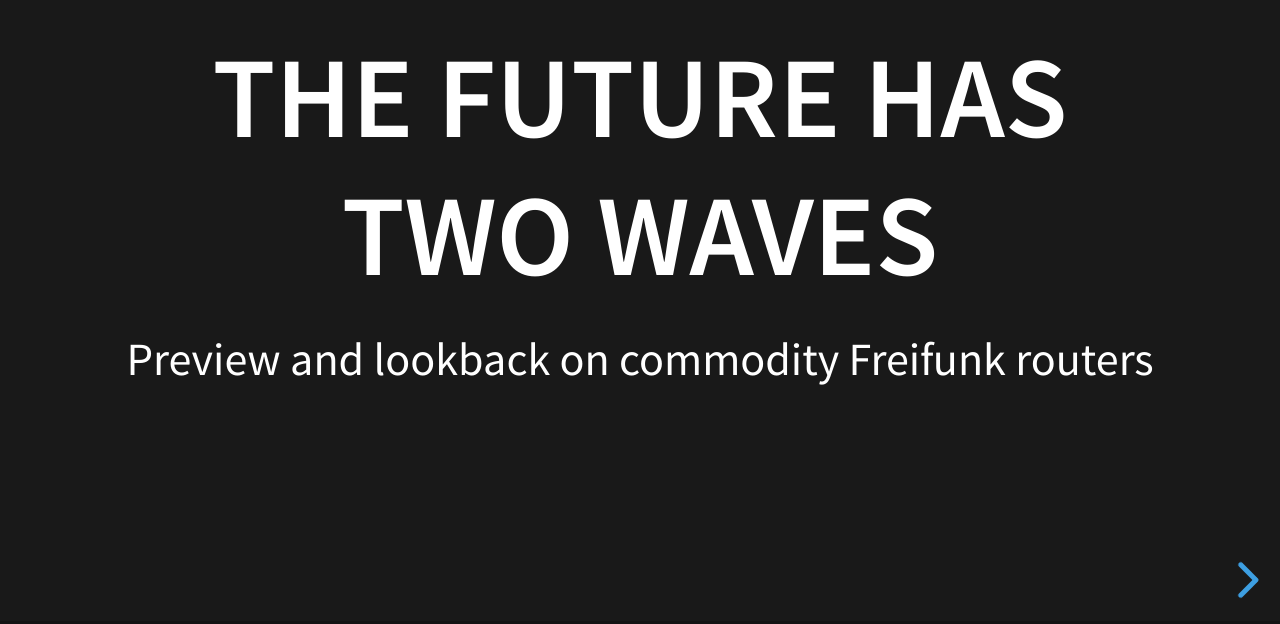
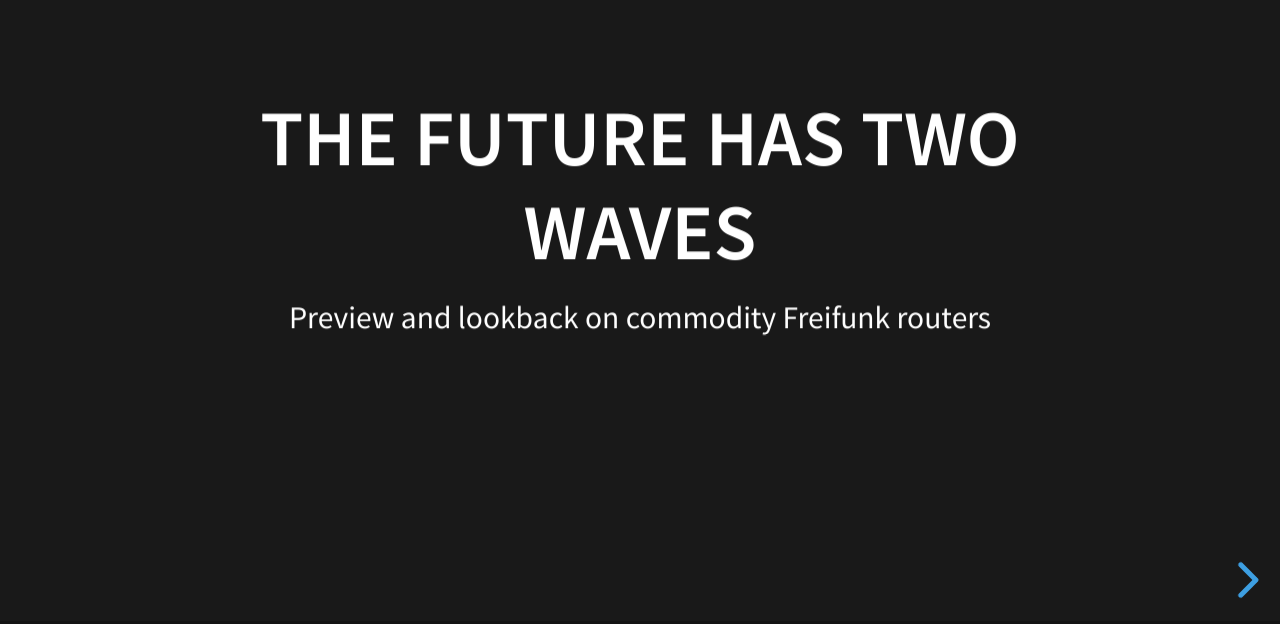
Before and after one commit to blocktrron/camp2019-talk, a website: page index.html in a window 1280 px wide. Shown: the part 176-800 px from the top of the page. Drawn offline with Linux system fonts and the light colour scheme.

Commit message:
set presentation size explicitly

```diff
--- a/index.html
+++ b/index.html
@@ -257,6 +257,8 @@
 			// - https://github.com/hakimel/reveal.js#configuration
 			// - https://github.com/hakimel/reveal.js#dependencies
 			Reveal.initialize({
+				width: 1280,
+				height: 1024,
 				dependencies: [
 					{ src: 'plugin/markdown/marked.js' },
 					{ src: 'plugin/markdown/markdown.js' },
```
